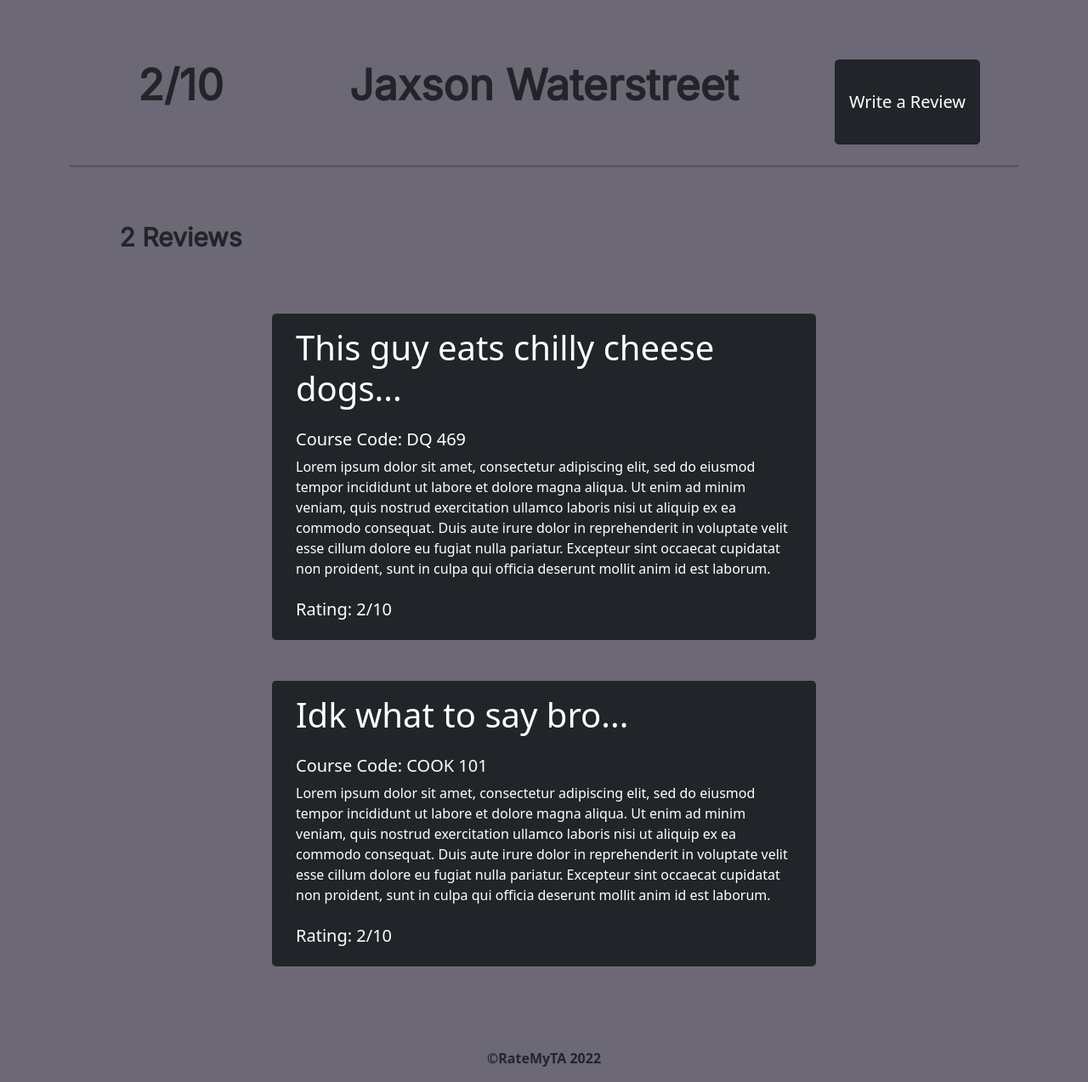
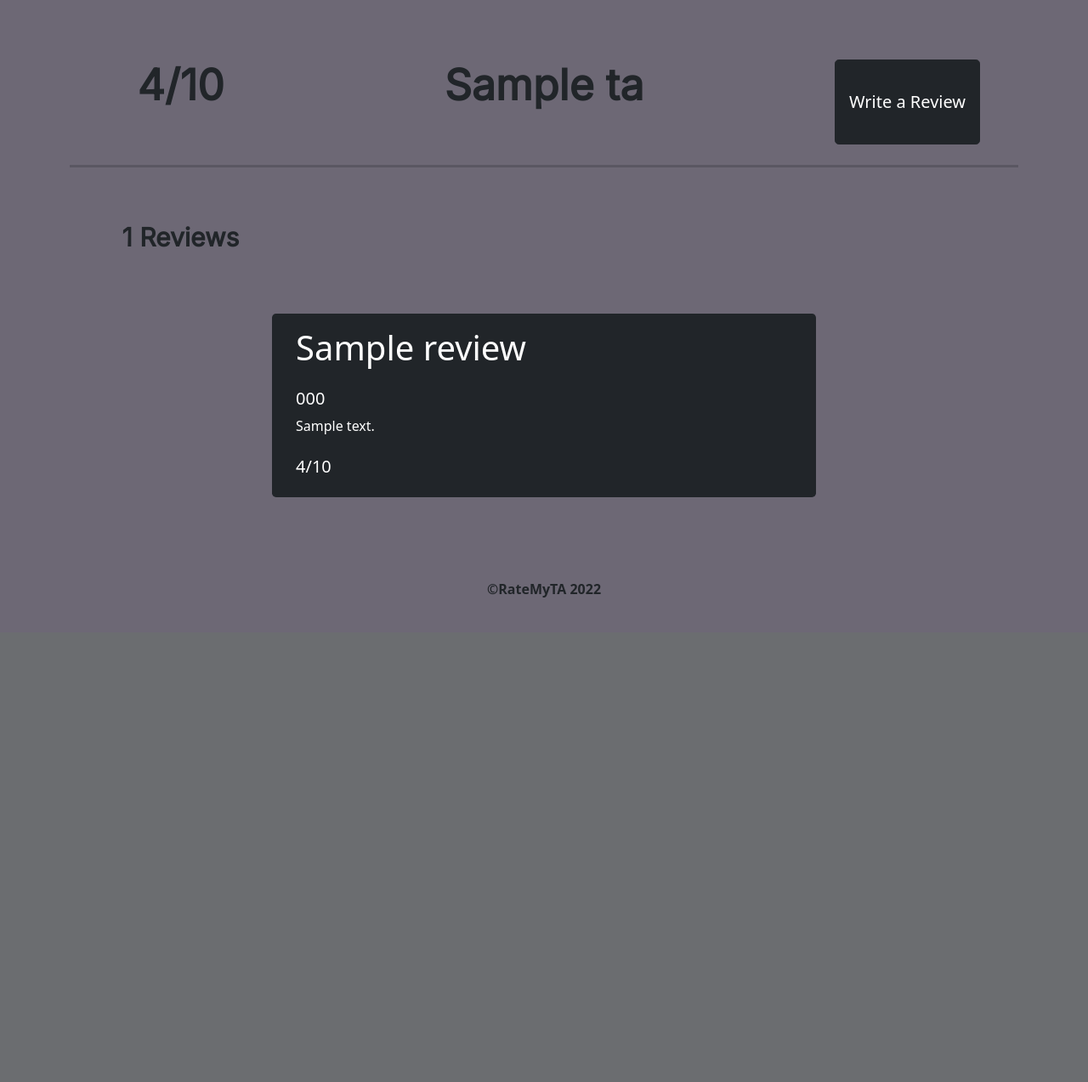
Before and after one commit to lcsulbaran/rate-my-ta, a Django app: page /review-results/ in a window 1280 px wide. Shown: the part 56-1329 px from the top of the page at 85% size. After the commit the page ends 759 px from the top, so only its background shows below. Run offline with Django 4.2, Linux system fonts and the light colour scheme; tables that the repository leaves empty hold one stand-in row (values such as "Sample post"); a database or web service that is not in the repository returns one stand-in record (values such as "Sample title").

Commit message:
Review Results Page Functionality

```diff
--- a/BackEndTesting/project/RateMyTA/models.py
+++ b/BackEndTesting/project/RateMyTA/models.py
@@ -2,6 +2,7 @@ from django.db import models
 from ssl import CERT_NONE, CERT_REQUIRED, SSL_ERROR_SSL, SSL_ERROR_SYSCALL
 from django.conf import settings
 import pymongo
+from bson.objectid import ObjectId
 import certifi
 from django.contrib.auth.models import User
 
@@ -46,6 +47,40 @@ def verifyUser(username, password):
         print('user logged in')
 
 
+def findReviews(taId):
+
+    ca = certifi.where()
+    connect_string =  f"mongodb+srv://adamabouelhassan:RateMyTA@cluster0.al5jt.mongodb.net/RateMyTA?retryWrites=true&w=majority"
+    my_client = pymongo.MongoClient(connect_string, tlsCAFile=ca)
+
+
+    dbname = my_client['RateMyTA']
+    collection_name = dbname["Reviews"]
+
+    reviews = list(collection_name.find({"TA_ID": taId}))
+    if reviews == None:
+        print("No reviews found for this TA")
+    else:
+        print(reviews)
+    return reviews
+
+def findTAByID(taId):
+
+    ca = certifi.where()
+    connect_string =  f"mongodb+srv://adamabouelhassan:RateMyTA@cluster0.al5jt.mongodb.net/RateMyTA?retryWrites=true&w=majority"
+    my_client = pymongo.MongoClient(connect_string, tlsCAFile=ca)
+
+
+    dbname = my_client['RateMyTA']
+    collection_name = dbname["TAs"]
+
+    TA = collection_name.find_one({"_id": ObjectId(taId)})
+    if TA == None:
+        print("No TA found")
+    else:
+        print(TA)
+    return TA
+
 
 def searchForTA(searchString):
 
@@ -80,7 +115,6 @@ def createReview(title, body, course_code, rating):
     dbname = my_client['RateMyTA']
     collection_name = dbname["Reviews"]
 
-    student_ID = 0
     ta_ID = 0
 
     Review = {
--- a/BackEndTesting/project/RateMyTA/templates/reviewResults.html
+++ b/BackEndTesting/project/RateMyTA/templates/reviewResults.html
@@ -25,7 +25,7 @@
               </button>
               <div class="collapse navbar-collapse" id="navbarNavAltMarkup">
                 <div class="navbar-nav ms-auto text-center">
-                  <a class="nav-link" href='../search'>Search</a>
+                  <a class="nav-link" href='../'>Search</a>
                   <a class="nav-link" href='../login'>Login</a>
                   <a class="nav-link" href='../signup'>Signup</a>
                 </div>
@@ -36,13 +36,13 @@
         <div class="container text-center" style="margin-top: 70px;">
           <div class="row">
             <div class="col">
-                <h1 style="font-family: 'Inter', sans-serif; font-size: 50px;" class="fw-bold mb-4">2/10</h1>
+                <h1 style="font-family: 'Inter', sans-serif; font-size: 50px;" class="fw-bold mb-4">{{TA.Rating}}/10</h1>
             </div>
             <div class="col-6">
-                <h1 style="font-family: 'Inter', sans-serif; font-size: 50px;" class="fw-bold mb-4">Jaxson Waterstreet</h1>
+                <h1 style="font-family: 'Inter', sans-serif; font-size: 50px;" class="fw-bold mb-4">{{TA.Name}}</h1>
             </div>
             <div class="col">
-                <button type="button" class="btn btn-dark btn-lg" style="height: 100px;" href="new-review">Write a Review</button>
+                <button name="startReviewButton" type="submit" form="startReviewForm" class="btn btn-dark btn-lg" style="height: 100px;" value="{{id}}">Write a Review</button>
             </div>
           </div>
           <hr class="my-4" style="height: 3px; border: 3px">
@@ -52,28 +52,21 @@
         <div class="container text-center">
             <div class="row">
                 <div class="col-3" style="margin-top: 40px;">
-                    <h1 style="font-family: 'Inter', sans-serif; font-size: 30px;" class="fw-bold mb-4">2 Reviews</h1>
+                    <h1 style="font-family: 'Inter', sans-serif; font-size: 30px;" class="fw-bold mb-4">{{size}} Reviews</h1>
                 </div>
             </div>
         </div>
 
+        {% for item in reviews %}
         <div class="p-3 mt-5 bg-dark text-white rounded-3 w-50 mx-auto">
             <div class="container">
-                <h1>This guy eats chilly cheese dogs...</h1>
-                <h5 class="mt-4">Course Code: DQ 469</h5>
-                <p class="mb-0">Lorem ipsum dolor sit amet, consectetur adipiscing elit, sed do eiusmod tempor incididunt ut labore et dolore magna aliqua. Ut enim ad minim veniam, quis nostrud exercitation ullamco laboris nisi ut aliquip ex ea commodo consequat. Duis aute irure dolor in reprehenderit in voluptate velit esse cillum dolore eu fugiat nulla pariatur. Excepteur sint occaecat cupidatat non proident, sunt in culpa qui officia deserunt mollit anim id est laborum.</p>
-                <h5 class="mt-4">Rating: 2/10</h5>
+                <h1>{{item.Title}}</h1>
+                <h5 class="mt-4">{{item.CourseCode}}</h5>
+                <p class="mb-0">{{item.Body}}</p>
+                <h5 class="mt-4">{{item.Rating}}/10</h5>
            </div>
         </div>
-
-        <div class="p-3 mt-5 bg-dark text-white rounded-3 w-50 mx-auto">
-            <div class="container">
-                <h1>Idk what to say bro...</h1>
-                <h5 class="mt-4">Course Code: COOK 101</h5>
-                <p class="mb-0">Lorem ipsum dolor sit amet, consectetur adipiscing elit, sed do eiusmod tempor incididunt ut labore et dolore magna aliqua. Ut enim ad minim veniam, quis nostrud exercitation ullamco laboris nisi ut aliquip ex ea commodo consequat. Duis aute irure dolor in reprehenderit in voluptate velit esse cillum dolore eu fugiat nulla pariatur. Excepteur sint occaecat cupidatat non proident, sunt in culpa qui officia deserunt mollit anim id est laborum.</p>
-                <h5 class="mt-4">Rating: 2/10</h5>
-           </div>
-        </div>
+        {%endfor%}
 
     <div class=" text-center mt-5 pt-5">
         <p class="fw-bold">©RateMyTA 2022</p>
@@ -81,6 +74,6 @@
 
     <!-- Optional JavaScript -->
     <!-- jQuery first, then Popper.js, then Bootstrap JS -->
-    <script src="https://cdn.jsdelivr.net/npm/bootstrap@5.1.3/dist/js/bootstrap.bundle.min.js" integrity="sha384-ka7Sk0Gln4gmtz2MlQnikT1wXgYsOg+OMhuP+IlRH9sENBO0LRn5q+8nbTov4+1p" crossorigin="anonymous"></script>
+    <script src="https://cdn.jsdelivr.net/npm/bootstrap@5.1.3/dist/js/bootstrap.bundle.min.js" integrity="sha384-ka7Sk0Gln4gmtz2MlQnikT1wXgYsOg+OMhuP+IlRH9sENBO0LRn5q+8nbTov4+1p" crossorigin="anonymous"> src="../views.py"</script>
   </body>
 </html>
--- a/BackEndTesting/project/RateMyTA/views.py
+++ b/BackEndTesting/project/RateMyTA/views.py
@@ -8,7 +8,7 @@ from django.http import HttpResponseRedirect
 from .forms import SearchForm, SignupForm
 from .forms import LoginForm, NewReviewForm
 from .models import addUser, searchForTA
-from .models import verifyUser, createReview
+from .models import verifyUser, createReview, findReviews, findTAByID
 from django.contrib.auth.models import User
 from django.contrib.auth import authenticate, login, logout
 
@@ -60,7 +60,10 @@ def showSearch(request):
 def showSearchResults(request, ss):
 
     data = searchForTA(ss)
-    context = {'data': data,"searchString": ss, 'id' : data['_id']}
+    if data != None:
+        context = {'data': data,"searchString": ss, 'id' : data['_id']}
+    else:
+        context = {'data': data,"searchString": ss}
     return render(request,'search-results.html', context)
 
 
@@ -68,8 +71,20 @@ def showReviewResults(request):
     taId = request.POST.get('submitButton', None)
     print(taId)
     # use taId to find all reviews for the TA then create a context to pass to render
-    return render(request, 'reviewResults.html')
+    reviews = findReviews(taId)
+    TA = findTAByID(taId)
+    if reviews != None:
+        context = {'reviews': reviews, 'size':len(reviews), 'TA': TA, 'id':TA['_id']}
+    else:
+        context = {'reviews': reviews, 'size':len(reviews), 'TA': TA}
+    return render(request, 'reviewResults.html', context)
 
+def showNewReview(request):
+    taId = request.POST.get('startReviewButton', None)
+    print(taId)
+    # use taId to find all reviews for the TA then create a context to pass to render
+    createReview(taId)
+    return render(request, 'newReview.html', context)
 
 def showLogin(request):
     logout(request)
@@ -105,8 +120,6 @@ def showNewReview(request):
         rating=''
         title = ''
 
-        print(request.method)
-
         if request.method == 'POST':
             form = NewReviewForm(request.POST)
 
@@ -116,8 +129,6 @@ def showNewReview(request):
                 courseCode = form.cleaned_data.get("courseCode")
                 rating = form.cleaned_data.get("rating")
                 createReview(title, body, courseCode, rating)
-            else:
-                print(form.errors)
 
         else:
             form = NewReviewForm()
@@ -127,3 +138,6 @@ def showNewReview(request):
 
     context = {'form': form, 'title':title,'body':body,'courseCode':courseCode,'rating':rating, 'submitbutton': submitbutton}
     return render( request, 'newReview.html', context)
+
+def shitfunction():
+    print("SHIIIT")
```
Also changed, not shown: BackEndTesting/project/RateMyTA/templates/search-results.html (+22 -14 lines).
